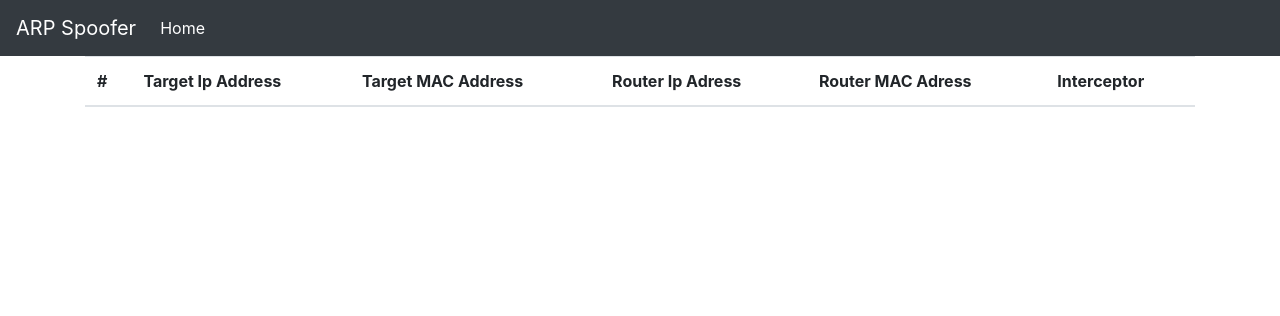
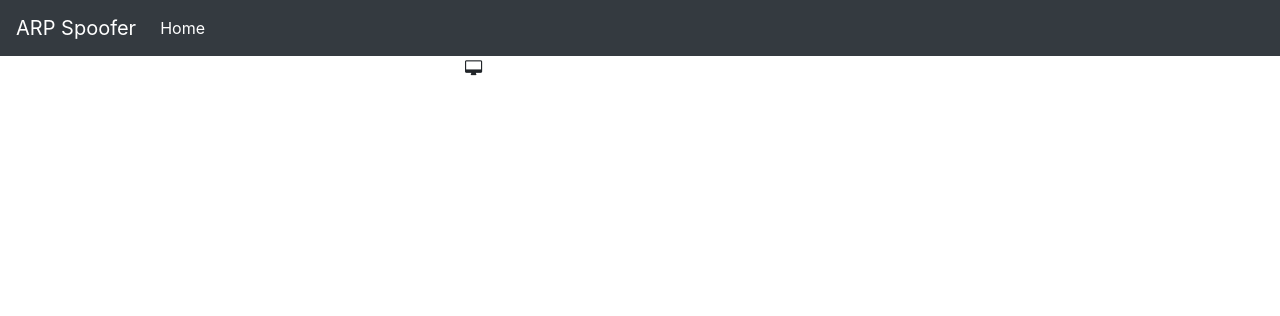
Before and after one commit to keraattin/Cyber-Security-Tools, a Flask app: page / in a window 1280 px wide. Shown: the top 316 px of the page. Run offline with Flask 2, Linux system fonts and the light colour scheme; data that the repository does not hold is empty; some libraries are stand-ins or nearby versions.

Commit message:
New Spoofed List Style Added

```diff
--- a/arp_spoofer/templates/home.html
+++ b/arp_spoofer/templates/home.html
@@ -3,20 +3,16 @@
 
 {% block body %}
 <div class="container">
-    <table class="table table-hover" id="resultsTable">
-        <thead>
-          <tr>
-            <th scope="col">#</th>
-            <th scope="col">Target Ip Address</th>
-            <th scope="col">Target MAC Address</th>
-            <th scope="col">Router Ip Adress</th>
-            <th scope="col">Router MAC Adress</th>
-            <th scope="col">Interceptor</th>
-          </tr>
-        </thead>
-        <tbody id="resultsTbody">
-        </tbody>
-    </table>
+    <div class="row">
+        <div class="col-md-4" id="targets-div">
+        </div>
+        <div class="col-md-4">
+            <i class="fa fa-desktop"></i>
+        </div>
+        <div class="col-md-4">
+            <i class="fa fa-satellite-dish"></i>
+        </div>
+    </div>
 </div>
 {% endblock %}
 
@@ -31,7 +27,7 @@
             type: 'GET',
             dataType : 'json',
             success: function(response) {
-                $("#resultsTbody").empty(); //Clear Table
+                //$("#resultsTbody").empty(); //Clear Table
                 var num = 0;
                 for (element in response){
                     var target_ip_addr  = response[element]["target_ip_addr"];
@@ -41,14 +37,15 @@
                     var interceptor     = response[element]["interceptor"];
 
 
-                    $('#resultsTable tbody')
-                    .append(("<tr></tr>"))
-                    .append($("<td></td>").text(num))
-                    .append($("<td></td>").text(target_ip_addr))
-                    .append($("<td></td>").text(target_mac_addr))
-                    .append($("<td></td>").text(router_ip_addr))
-                    .append($("<td></td>").text(router_mac_addr))
-                    .append($("<td></td>").text(interceptor))
+                    var targ_ip_field   = $("<p></p>").text(target_ip_addr)
+                    var target_mac_field= $("<p></p>").text(target_mac_addr)
+
+                    $('#targets-div').append('<div class="row"></div>')
+                    $('#targets-div .row').append('<div class="card" style="width: 12rem;"></div>')
+                    $('#targets-div .row .card').append('<i class="fa fa-desktop"></i>')
+                    $('#targets-div .row .card').append('<div class="card-body"></div>')
+                    $('#targets-div .row .card .card-body').append(targ_ip_field)
+                    $('#targets-div .row .card .card-body').append(target_mac_field)
                     num = num + 1; //Increment Index
                 }
             }
--- a/arp_spoofer/templates/layout.html
+++ b/arp_spoofer/templates/layout.html
@@ -7,6 +7,10 @@
 
     <!-- Bootstrap CSS -->
     <link rel="stylesheet" href="https://stackpath.bootstrapcdn.com/bootstrap/4.4.1/css/bootstrap.min.css" integrity="sha384-Vkoo8x4CGsO3+Hhxv8T/Q5PaXtkKtu6ug5TOeNV6gBiFeWPGFN9MuhOf23Q9Ifjh" crossorigin="anonymous">
+
+
+    <!-- Font Awesome CSS -->
+    <link rel="stylesheet" href="https://cdnjs.cloudflare.com/ajax/libs/font-awesome/4.7.0/css/font-awesome.min.css">
 
     {% block style %}
     {% endblock %}
```
Also changed, not shown: arp_spoofer/arp_spoofer.py (+8 -2 lines).
